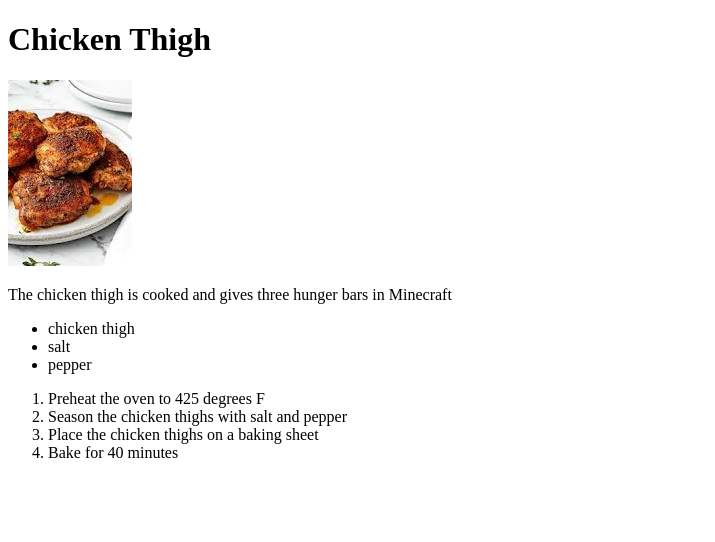
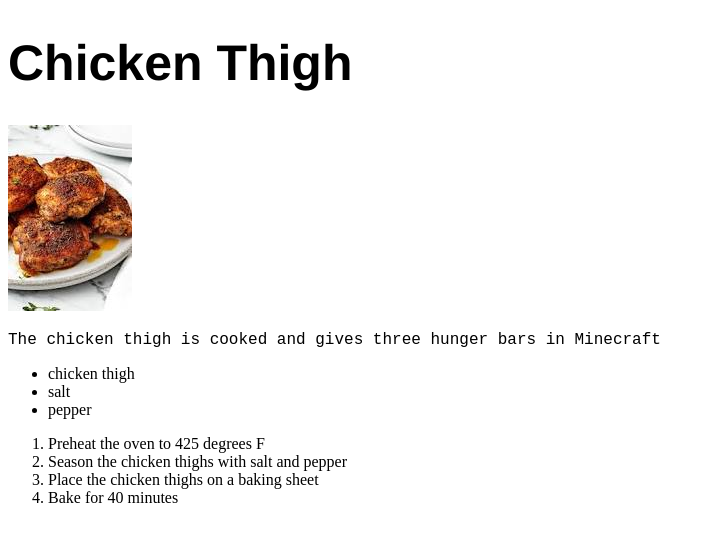
Before and after one commit to ShadowShark99/odin-recipes, a plain HTML site: page recipes/chicken-thigh.html in a window 1280 px wide. Shown: the whole page, without its empty margins (0-715 px from the left). Drawn offline with Linux system fonts and the light colour scheme.

Commit message:
Add Recipe Styles

```diff
--- a/recipes/chicken-thigh.html
+++ b/recipes/chicken-thigh.html
@@ -4,6 +4,7 @@
   <meta charset="UTF-8">
   <meta name="viewport" content="width=device-width, initial-scale=1.0">
   <title>Chicken Thigh</title>
+  <link rel="stylesheet" href="./recipes.css">
 </head>
 <body>
   <h1>Chicken Thigh</h1>
--- /dev/null
+++ b/recipes/recipes.css
@@ -0,0 +1,8 @@
+p{
+  font-family:'Courier New', Courier, monospace;
+}
+
+h1{
+  font-size: 50px;
+  font-family:'Franklin Gothic Medium', 'Arial Narrow', Arial
+}
```
Also changed, not shown: recipes/salmon.html (+1 -0 lines), recipes/white-rice.html (+1 -0 lines).
